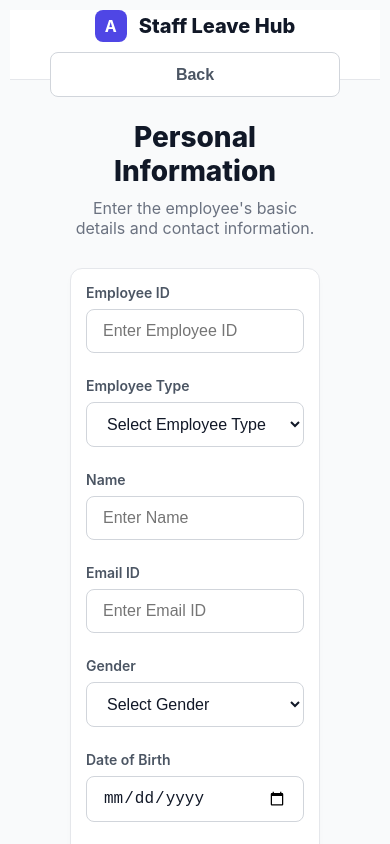
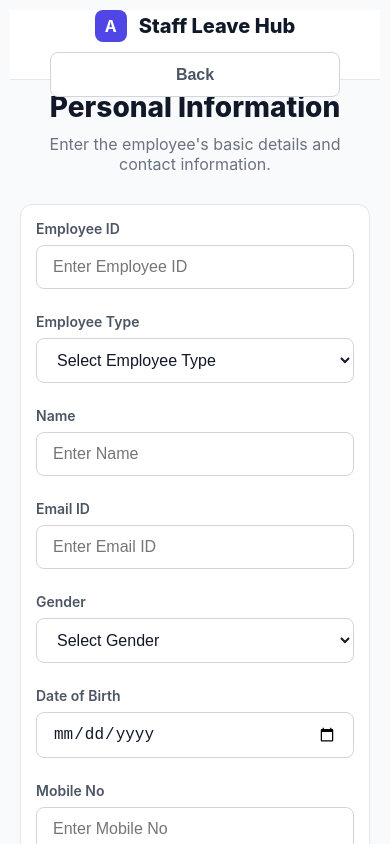
Before and after one commit to Punith19-17/Staff_Leave_Hub, a React (Create React App) app in the folder staff/: page /Signup in a window 390 px wide. Shown: the top 844 px of the page. Built offline with nearby package versions, Linux system fonts and the light colour scheme.

Commit message:
Fixed session store

```diff
--- a/staff/src/responsive.css
+++ b/staff/src/responsive.css
@@ -83,3 +83,34 @@
   }
 
 }
+
+@media screen and (max-width: 768px) {
+
+  body {
+    overflow-x: hidden;
+  }
+
+  .sidebar {
+    width: 100% !important;
+    height: auto !important;
+    position: relative !important;
+  }
+
+  .main-content,
+  .dashboard-content {
+    width: 100% !important;
+    margin-left: 0 !important;
+    padding: 10px !important;
+  }
+
+  .dashboard-container,
+  .admin-container {
+    display: flex !important;
+    flex-direction: column !important;
+  }
+
+  .card,
+  .dashboard-card {
+    width: 100% !important;
+  }
+}
```
